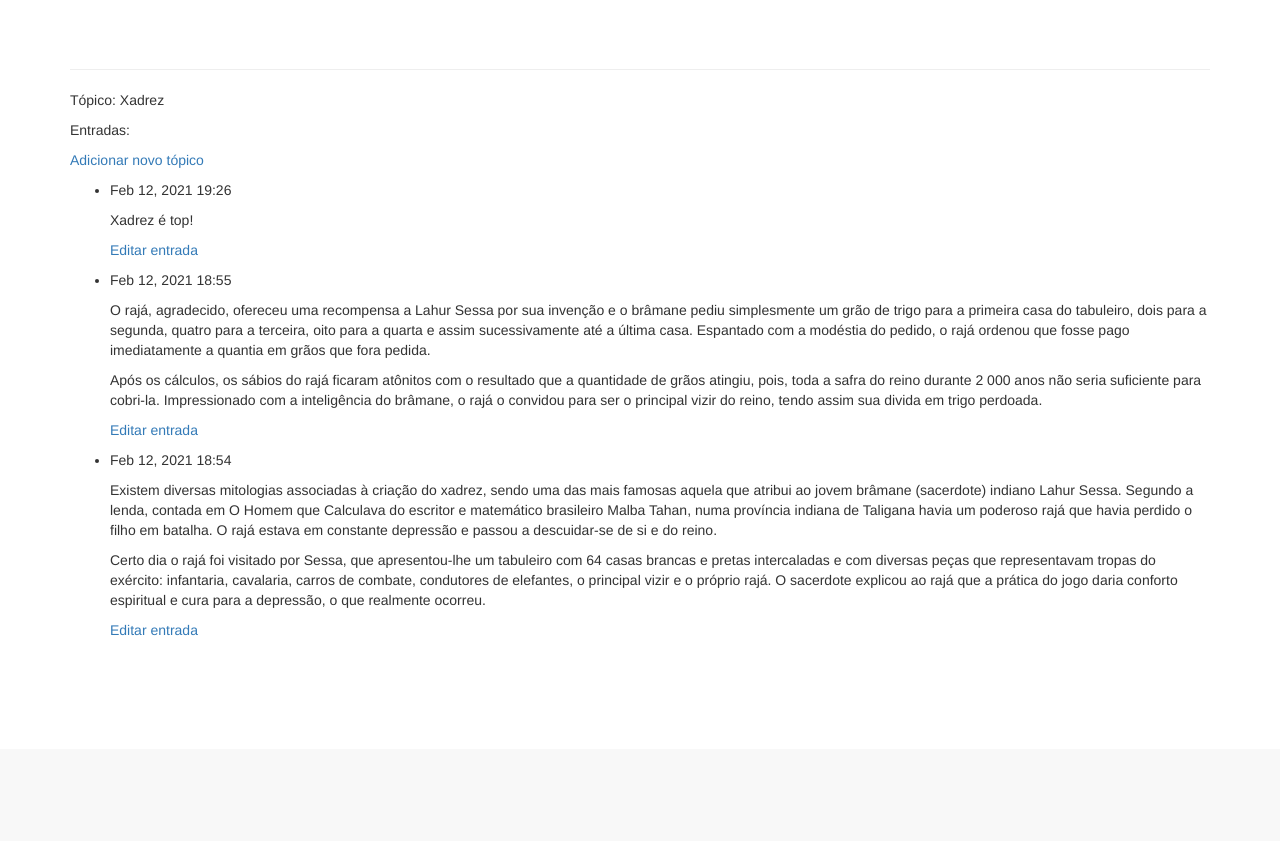
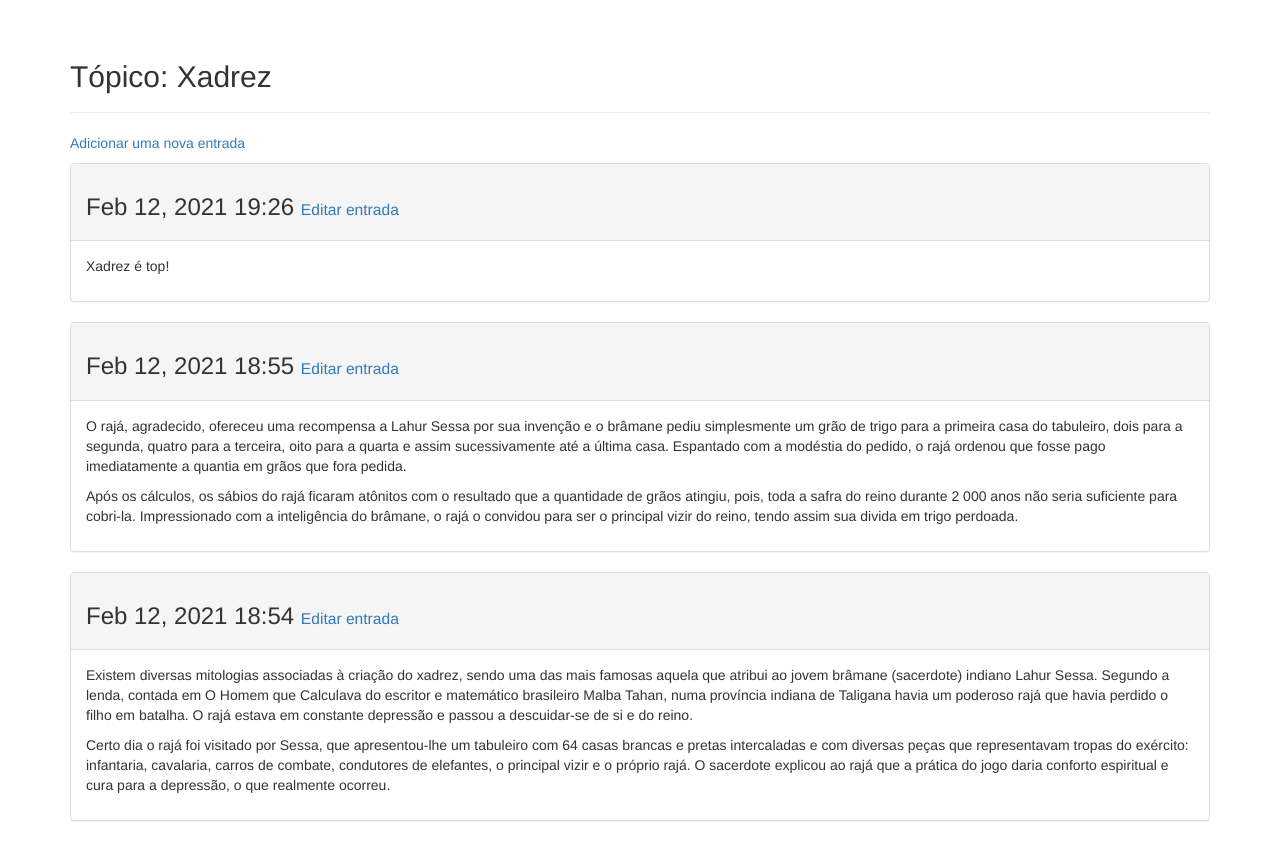
Before and after one commit to fabioTowers/learning_log, a Django app: page /topics/1/ in a window 1280 px wide. Shown: the part 51-892 px from the top of the page. Before the commit the page ends 687 px from the top, so only its background shows below. Run offline with Django 3.2, Linux system fonts and the light colour scheme; a user stored in the database is signed in; data comes from the database, SQL or seed files in the repository; both versions use the stored data as it was after the commit; some libraries are stand-ins or nearby versions.

Commit message:
Adicionados estilos na página topic.html

```diff
--- a/learning_logs/templates/learning_logs/topic.html
+++ b/learning_logs/templates/learning_logs/topic.html
@@ -1,31 +1,38 @@
 {% extends 'learning_logs/base.html' %}
 {% block titulo %}{{ topic }}{% endblock titulo %}
 
+{% block header %}
+    <h2>Tópico: {{ topic }}</h2>
+{% endblock header %}
+
 {% block content %}
-    <p>Tópico: {{ topic }}</p>
-    <p>Entradas:</p>
     <p>
         <!--Link que redireciona para a página de adicionar um novo tópico-->
-        <a href="{% url 'learning_logs:new_entry' topic.id %}">Adicionar novo tópico</a>
+        <a href="{% url 'learning_logs:new_entry' topic.id %}">Adicionar uma nova entrada</a>
     </p>
-    <ul>
         {% for entry in entries %}
-            <li>
+            <!--Para cada item que for iterado no laço for será criada uma div panel, que possui
+            duas divs aninhadas: panel-heading (titulo) e panel-body (conteúdo)-->
+            <div class="panel panel-default">
+                <div class="panel-heading">
+                    <h3>
                         <!--No Django, o pipe significa uma um filtro de template:
                         uma função que modifica o valor da variável do template, isso
                         é usado abaixo para determinar o formato que o timestamp vai aparecer e
                         o filtro linebreaks garante que será usada uma quebra de linha que seja
                         compatível com as usadas em navegadores-->
-                <p>{{ entry.date_added | date:'M d, Y H:i' }}</p>
-                <p>{{ entry.text | linebreaks }}</p>
-                <p>
+                        {{ entry.date_added | date:'M d, Y H:i' }}
+                        <!--Small deixa o conteúdo dentro da tag menor-->
+                        <small>
                             <a href="{% url 'learning_logs:edit_entry' entry.id %}">Editar entrada</a>
-                </p>
-            </li>
+                        </small>
+                    </h3>
+                </div>
+                <div class="panel-body">
+                    {{ entry.text | linebreaks }}
+                </div>
+            </div>
         {% empty %}
-            <li>
             Ainda não há nada aqui...
-            </li>
         {% endfor %}
-    </ul>
 {% endblock content %}
```
Also changed, not shown: db.sqlite3. Lines whose indentation alone changed are shown as unchanged.
